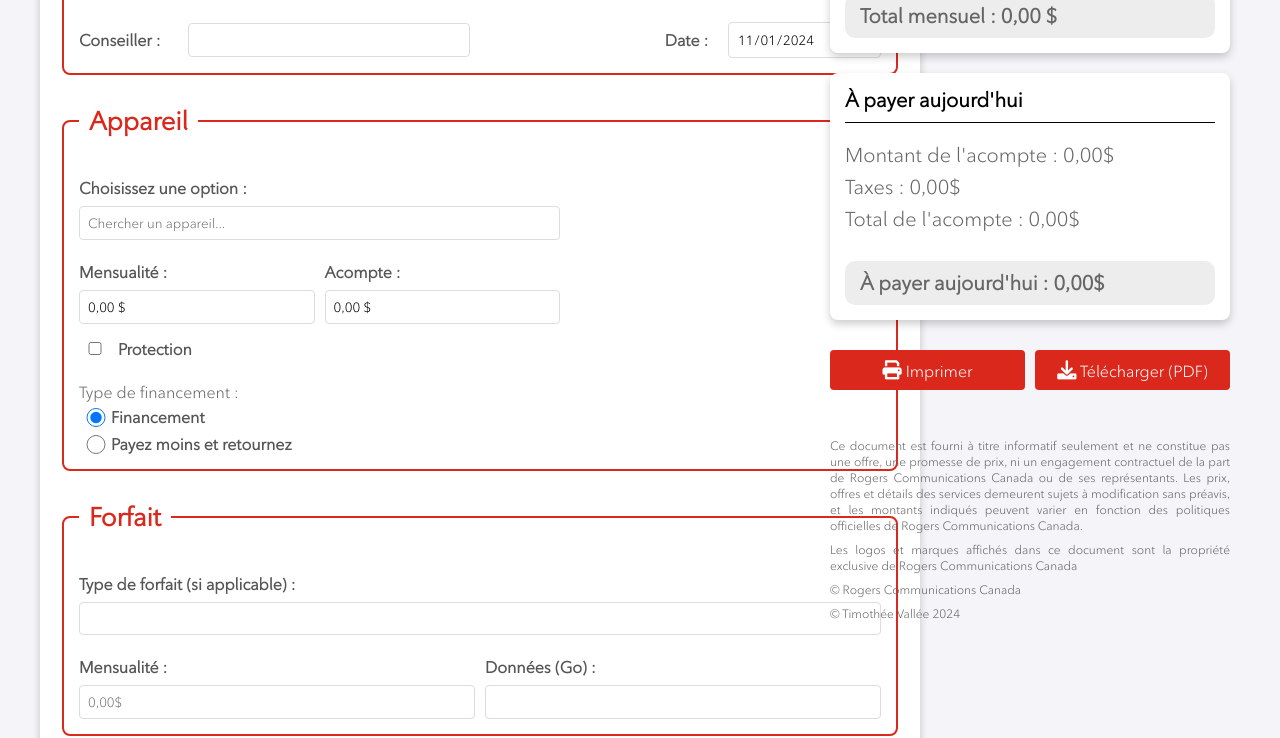
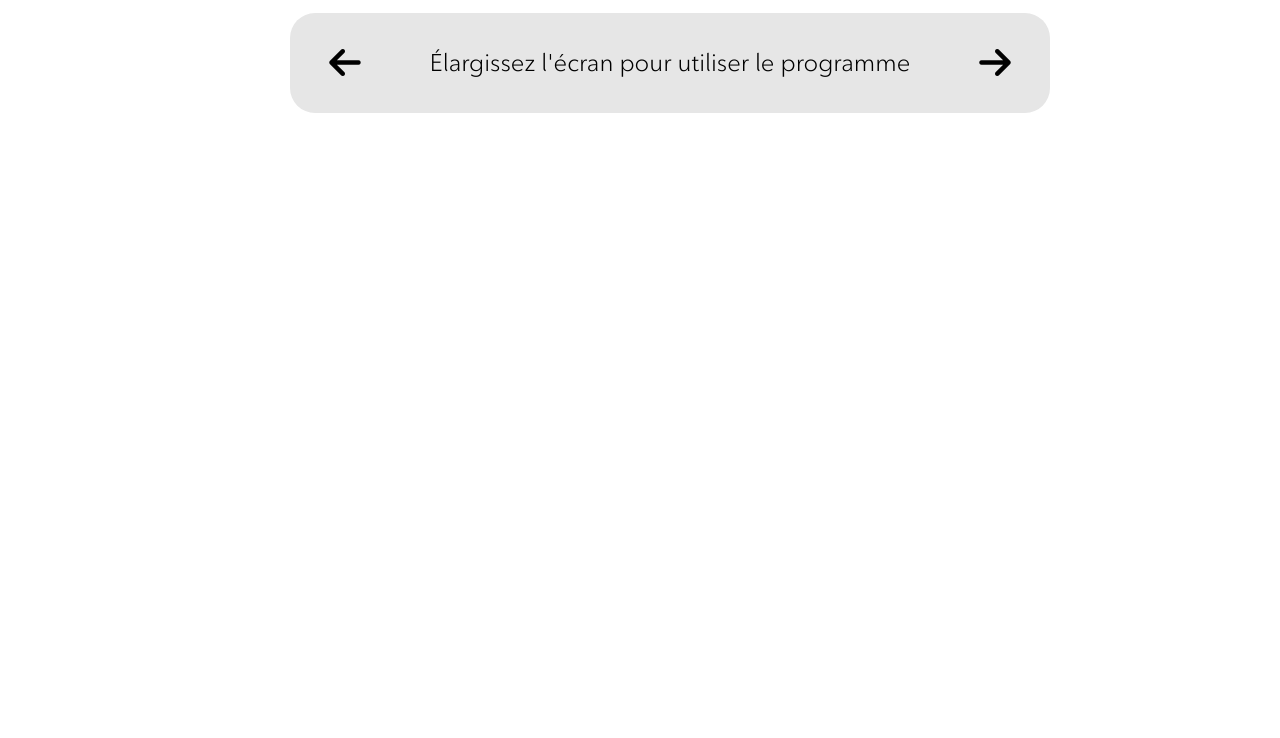
Before and after one commit to rogersrepaccess/devis, a plain HTML site: page index.html in a window 1280 px wide. Shown: the part 362-1100 px from the top of the page. After the commit the page ends 800 px from the top, so only its background shows below. Drawn offline with Linux system fonts and the light colour scheme; no server answers.

Commit message:
Update index.html

```diff
--- a/index.html
+++ b/index.html
@@ -7,6 +7,133 @@
     <title>Devis express</title>
     <link rel="icon" type="image/x-icon" href="https://i.imgur.com/XMdjUYS.png">
     <style>
+
+      @media (max-width: 1599px) {
+
+        @font-face {
+          font-family: 'Ted Next';
+          src: url('https://raw.githubusercontent.com/rogersrepaccess/devis/main/fonts/TedNext-Regular.woff') format('woff');
+          font-weight: normal;
+          font-style: normal;
+        }
+
+        @keyframes moveArrow1 {
+            0% {
+                transform: translateX(0); /* Position de départ */
+            }
+            50% {
+                transform: translateX(-10px); /* Déplacement vers la gauche */
+            }
+            100% {
+                transform: translateX(0); /* Retour à la position de départ */
+            }
+        }
+
+        @keyframes moveArrow2 {
+            0% {
+                transform: translateX(0); /* Position de départ */
+            }
+            50% {
+                transform: translateX(10px); /* Déplacement vers la gauche */
+            }
+            100% {
+                transform: translateX(0); /* Retour à la position de départ */
+            }
+        }
+
+        @keyframes stretchText {
+            0% {
+                transform: scaleX(1); /* Échelle normale */
+            }
+            50% {
+                transform: scaleX(1.1); /* Élargir légèrement */
+            }
+            100% {
+                transform: scaleX(1); /* Retour à l'échelle normale */
+            }
+        }
+
+                /* Définition de l'animation pour le conteneur */
+        @keyframes stretchContainer {
+            0% {
+                transform: scaleX(1); /* Échelle normale */
+            }
+            50% {
+                transform: scaleX(1.15); /* Élargir légèrement */
+            }
+            100% {
+                transform: scaleX(1); /* Retour à l'échelle normale */
+            }
+        }
+
+        .container {
+          display: none;
+        }
+
+        .enlarge {
+          position: absolute;
+          font-family: Ted Next;
+          background-color: #E6E6E6;
+          border-radius: 25px;
+          width: 700px;
+          height: 100px;
+          padding-left: 30px;
+          padding-right: 30px;
+          align-items: center;
+          justify-content: center;
+          text-align: center;
+          margin: auto;
+          vertical-align: center;
+          top: 50%;
+          left: 50%;
+          margin-top: -25px;
+          margin-left: -350px;
+          animation: stretchContainer 1s infinite alternate; /* Application de l'animation d'étirement */
+        }
+
+        .enlarge-text {
+          display: flex;
+          flex-direction: row;
+          font-family: Ted Next;
+          line-height: 100px;
+          align-items: center;
+          justify-content: center;
+          text-align: center;
+          font-size: 24px;
+        }
+
+        .arrowL {
+          display: flex;
+          flex-direction: column;
+          width: 50px;
+          margin-right: 30px;
+          font-size: 36px;
+          animation: moveArrow1 1s infinite alternate; /* Application de l'animation */
+        }
+
+        .arrowT {
+          display: flex;
+          flex-direction: column;
+          flex-grow: 1; /* Permet au texte de prendre tout l'espace disponible */
+          text-align: center; /* Centre le texte */
+        }
+
+        .arrowR {
+          display: flex;
+          flex-direction: column;
+          width: 50px;
+          margin-left: 30px;
+          font-size: 36px;
+          animation: moveArrow2 1s infinite alternate; /* Application de l'animation */
+        }
+
+      }
+
+      @media (min-width: 1600px) {
+
+        .enlarge {
+          display: none;
+        }
 
         @font-face {
           font-family: 'Ted Next';
@@ -107,6 +234,25 @@
             background-color: none;
           }
 
+          .infodiv {
+            margin-top: 25px;
+          }
+
+          #info {
+            padding: 10px;
+            color: #383838;
+            background-color: #CECECE;
+            line-height: 100%;
+            text-decoration: none;
+            border-radius: 10px;
+            font-size: 15px;
+          }
+
+          #info:hover {
+            background-color: #AFAFAF;
+            transition-duration: 150ms;
+          }
+
 
         .container {
             display: block;
@@ -677,9 +823,27 @@
       margin-top: 20px;
     }
 
+    }
+
     </style>
 </head>
 <body>
+
+  <div class="enlarge">
+    <div class="enlarge-text">
+      <div class="arrowL">
+        <i class="fa-solid fa-arrow-left"></i>
+      </div>
+
+      <div class="arrowT">
+        Élargissez l'écran pour utiliser le programme
+      </div>
+
+      <div class="arrowR">
+        <i class="fa-solid fa-arrow-right"></i>
+      </div>
+    </div>
+  </div>
 
   <div class="container">
 
@@ -798,11 +962,14 @@
 
             <!-- Menu déroulant de type "datalist" -->
             <label for="choix4">Type de forfait (si applicable) : </label>
-            <input list="options4" id="choix4" name="choix4"  oninput="afficherLookup()"required>
+            <input list="options4" id="choix4" name="choix4"  oninput="afficherLookup()"required placeholder="Sélectionner ou écrire...">
             <datalist id="options4">
-                <option value="Option A">
-                <option value="Option B">
-                <option value="Option C">
+                <option value="Infini - Canada, États-Unis et plus">
+                <option value="Infini - Canada et États-Unis">
+                <option value="Infini - Partout au Canada">
+                <option value="Canada, États-Unis et plus">
+                <option value="Canada et États-Unis">
+                <option value="Partout au Canada">
             </datalist>
 
             <!-- Deux courts champs de saisie en ligne -->
@@ -990,6 +1157,10 @@
         <p>© Rogers Communications Canada</p>
 
         <p>© Timothée Vallée 2024</p>
+
+        <div class="infodiv">
+          <a class="info-button" id="info" href="https://www.google.com"><i class="fa-solid fa-circle-info"></i>   INFO</a>
+        </div>
 
       </div>
 
```
